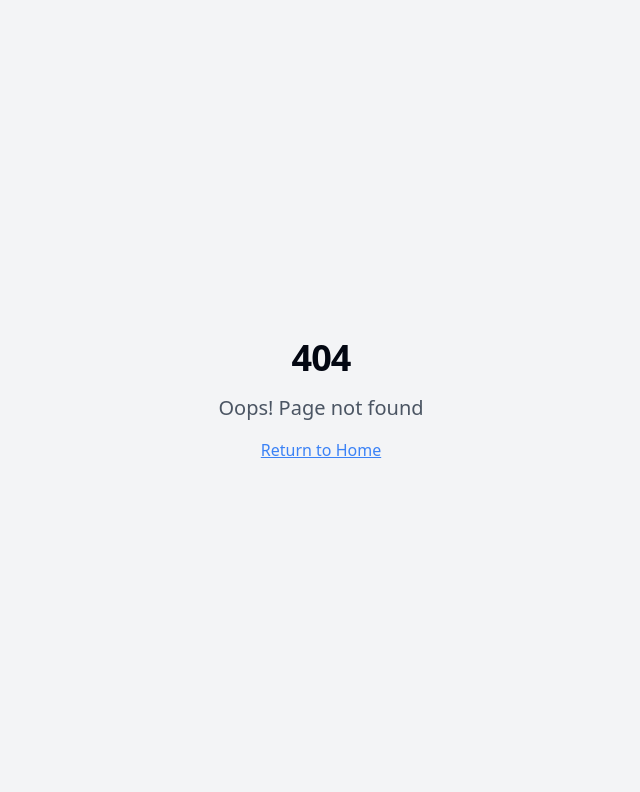
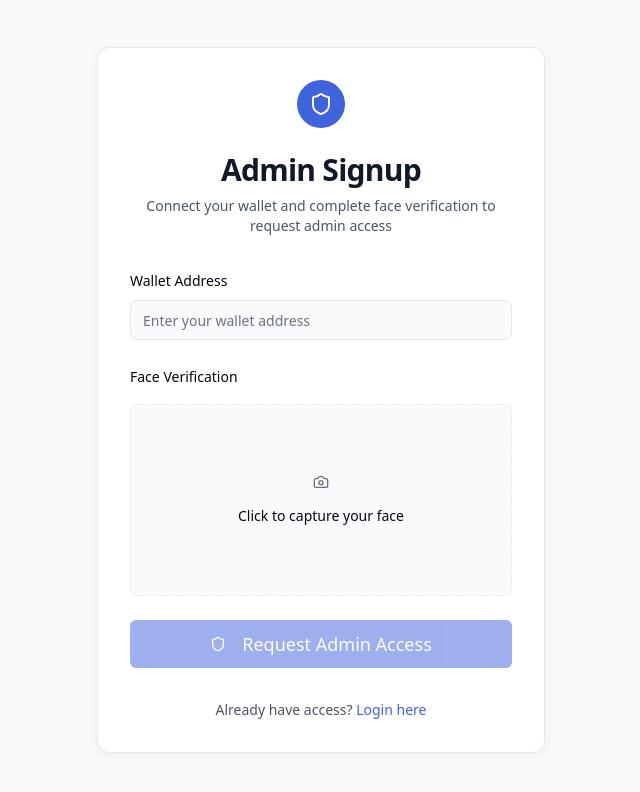
Before and after one commit to VB-17/votechain-unity, a React (Vite) app: page /admin-signup in a window 1280 px wide. Before the commit this address had no page. Shown: the top 792 px of the page, without its empty margins (319-959 px from the left). Built offline with nearby package versions, Linux system fonts and the light colour scheme.

Commit message:
Add admin signup and face recognition.
Implement admin signup page and integrate face recognition for election creation.

```diff
--- a/src/App.tsx
+++ b/src/App.tsx
@@ -7,6 +7,7 @@ import { BrowserRouter, Routes, Route } from "react-router-dom";
 import { SupabaseAuthProvider } from "./context/SuperbaseAuthContext";
 import Index from "./pages/Index";
 import Login from "./pages/Login";
+import AdminSignup from "./pages/AdminSignup";
 import Polls from "./pages/Polls";
 import Dashboard from "./pages/Dashboard";
 import NotFound from "./pages/NotFound";
@@ -23,6 +24,7 @@ const App = () => (
           <Routes>
             <Route path="/" element={<Index />} />
             <Route path="/login" element={<Login />} />
+            <Route path="/admin-signup" element={<AdminSignup />} />
             <Route path="/polls" element={<Polls />} />
             <Route path="/dashboard" element={<Dashboard />} />
             {/* ADD ALL CUSTOM ROUTES ABOVE THE CATCH-ALL "*" ROUTE */}
--- /dev/null
+++ b/src/pages/AdminSignup.tsx
@@ -0,0 +1,238 @@
+
+import React, { useState, useRef } from "react";
+import { useNavigate } from "react-router-dom";
+import { useSupabaseAuth } from "@/context/SuperbaseAuthContext";
+import { Button } from "@/components/ui/button";
+import { Input } from "@/components/ui/input";
+import { toast } from "sonner";
+import { Form, FormControl, FormField, FormItem, FormLabel, FormMessage } from "@/components/ui/form";
+import { Shield, Camera, Check, X } from "lucide-react";
+import { useForm } from "react-hook-form";
+import { z } from "zod";
+import { zodResolver } from "@hookform/resolvers/zod";
+
+const formSchema = z.object({
+  walletAddress: z.string().min(1, "Wallet address is required"),
+});
+
+const AdminSignup: React.FC = () => {
+  const { connectWallet, requestAdminAccess } = useSupabaseAuth();
+  const navigate = useNavigate();
+  const [loading, setLoading] = useState(false);
+  const [captureMode, setCaptureMode] = useState(false);
+  const [faceImage, setFaceImage] = useState<string | null>(null);
+  const videoRef = useRef<HTMLVideoElement>(null);
+  const canvasRef = useRef<HTMLCanvasElement>(null);
+
+  const form = useForm<z.infer<typeof formSchema>>({
+    resolver: zodResolver(formSchema),
+    defaultValues: {
+      walletAddress: "",
+    },
+  });
+
+  const startCamera = async () => {
+    try {
+      const stream = await navigator.mediaDevices.getUserMedia({ video: true });
+      if (videoRef.current) {
+        videoRef.current.srcObject = stream;
+        setCaptureMode(true);
+      }
+    } catch (error) {
+      console.error("Error accessing camera:", error);
+      toast.error("Could not access camera. Please ensure camera permissions are granted.");
+    }
+  };
+
+  const captureImage = () => {
+    if (!videoRef.current || !canvasRef.current) return;
+
+    const video = videoRef.current;
+    const canvas = canvasRef.current;
+    const context = canvas.getContext("2d");
+
+    if (!context) return;
+
+    // Set canvas dimensions to match video
+    canvas.width = video.videoWidth;
+    canvas.height = video.videoHeight;
+
+    // Draw video frame to canvas
+    context.drawImage(video, 0, 0, canvas.width, canvas.height);
+
+    // Get data URL from canvas
+    const imageData = canvas.toDataURL("image/png");
+    setFaceImage(imageData);
+
+    // Stop camera
+    const stream = video.srcObject as MediaStream;
+    if (stream) {
+      stream.getTracks().forEach(track => track.stop());
+    }
+
+    setCaptureMode(false);
+    toast.success("Face image captured successfully");
+  };
+
+  const resetCapture = () => {
+    setFaceImage(null);
+    setCaptureMode(false);
+    if (videoRef.current) {
+      const stream = videoRef.current.srcObject as MediaStream;
+      if (stream) {
+        stream.getTracks().forEach(track => track.stop());
+      }
+    }
+  };
+
+  const onSubmit = async (values: z.infer<typeof formSchema>) => {
+    if (!faceImage) {
+      toast.error("Please capture your face image for verification");
+      return;
+    }
+
+    try {
+      setLoading(true);
+      // Connect wallet first
+      await connectWallet();
+
+      // Then request admin access with face image
+      await requestAdminAccess(faceImage);
+
+      toast.success("Admin request submitted successfully");
+      navigate("/login");
+    } catch (error: any) {
+      toast.error(`Failed to sign up: ${error.message}`);
+    } finally {
+      setLoading(false);
+    }
+  };
+
+  return (
+    <div className="min-h-screen flex items-center justify-center bg-muted/30 px-4">
+      <div className="max-w-md w-full space-y-8 bg-white p-8 rounded-xl shadow-subtle border">
+        <div className="text-center">
+          <div className="mx-auto h-12 w-12 rounded-full bg-primary flex items-center justify-center mb-3">
+            <Shield className="h-6 w-6 text-white" />
+          </div>
+          <h2 className="mt-6 text-3xl font-extrabold text-gray-900">Admin Signup</h2>
+          <p className="mt-2 text-sm text-gray-600">
+            Connect your wallet and complete face verification to request admin access
+          </p>
+        </div>
+
+        <Form {...form}>
+          <form onSubmit={form.handleSubmit(onSubmit)} className="space-y-6">
+            <FormField
+              control={form.control}
+              name="walletAddress"
+              render={({ field }) => (
+                <FormItem>
+                  <FormLabel>Wallet Address</FormLabel>
+                  <FormControl>
+                    <Input placeholder="Enter your wallet address" {...field} />
+                  </FormControl>
+                  <FormMessage />
+                </FormItem>
+              )}
+            />
+
+            <div className="space-y-4">
+              <FormLabel>Face Verification</FormLabel>
+
+              {faceImage ? (
+                <div className="relative">
+                  <img
+                    src={faceImage}
+                    alt="Captured face"
+                    className="w-full h-48 object-cover rounded-md"
+                  />
+                  <Button
+                    type="button"
+                    variant="outline"
+                    size="sm"
+                    className="absolute top-2 right-2 bg-white/80 hover:bg-white"
+                    onClick={resetCapture}
+                  >
+                    <X className="h-4 w-4" />
+                  </Button>
+                </div>
+              ) : captureMode ? (
+                <div className="space-y-2">
+                  <div className="relative border rounded-md overflow-hidden">
+                    <video
+                      ref={videoRef}
+                      autoPlay
+                      playsInline
+                      className="w-full h-48 object-cover"
+                    />
+                    <Button
+                      type="button"
+                      className="absolute bottom-2 left-1/2 transform -translate-x-1/2"
+                      onClick={captureImage}
+                    >
+                      <Camera className="mr-2 h-4 w-4" />
+                      Capture
+                    </Button>
+                  </div>
+                  <Button
+                    type="button"
+                    variant="outline"
+                    className="w-full"
+                    onClick={resetCapture}
+                  >
+                    Cancel
+                  </Button>
+                </div>
+              ) : (
+                <Button
+                  type="button"
+                  variant="outline"
+                  className="w-full h-48 border-dashed flex flex-col items-center justify-center"
+                  onClick={startCamera}
+                >
+                  <Camera className="h-8 w-8 mb-2 text-muted-foreground" />
+                  <span>Click to capture your face</span>
+                </Button>
+              )}
+
+              <canvas ref={canvasRef} className="hidden" />
+            </div>
+
+            <Button
+              type="submit"
+              className="w-full h-12 text-lg"
+              size="lg"
+              disabled={loading || !faceImage}
+            >
+              {loading ? (
+                <span className="flex items-center">
+                  <span className="animate-pulse-slow">Processing...</span>
+                </span>
+              ) : (
+                <>
+                  <Shield className="mr-2 h-5 w-5" />
+                  Request Admin Access
+                </>
+              )}
+            </Button>
+          </form>
+        </Form>
+
+        <div className="text-center text-sm">
+          <p className="mt-2 text-gray-600">
+            Already have access?{" "}
+            <a
+              href="/login"
+              className="font-medium text-primary hover:text-primary/80"
+            >
+              Login here
+            </a>
+          </p>
+        </div>
+      </div>
+    </div>
+  );
+};
+
+export default AdminSignup;
--- a/src/pages/Login.tsx
+++ b/src/pages/Login.tsx
@@ -1,9 +1,9 @@
 
 import React, { useEffect } from "react";
-import { useNavigate } from "react-router-dom";
+import { useNavigate, Link } from "react-router-dom";
 import { useSupabaseAuth } from "@/context/SuperbaseAuthContext";
 import { Button } from "@/components/ui/button";
-import { Wallet } from "lucide-react";
+import { Wallet, Shield } from "lucide-react";
 import { toast } from "sonner";
 
 const Login: React.FC = () => {
@@ -58,6 +58,23 @@ const Login: React.FC = () => {
             Connect Wallet
           </Button>
 
+          <div className="flex items-center justify-center">
+            <span className="bg-muted h-px flex-1" />
+            <span className="px-4 text-xs text-muted-foreground">OR</span>
+            <span className="bg-muted h-px flex-1" />
+          </div>
+
+          <Button
+            variant="outline"
+            className="w-full"
+            asChild
+          >
+            <Link to="/admin-signup">
+              <Shield className="mr-2 h-5 w-5" />
+              Admin Signup
+            </Link>
+          </Button>
+
           <div className="text-center text-sm">
             <p className="mt-2 text-gray-600">
               By connecting your wallet, you agree to our{" "}
```
